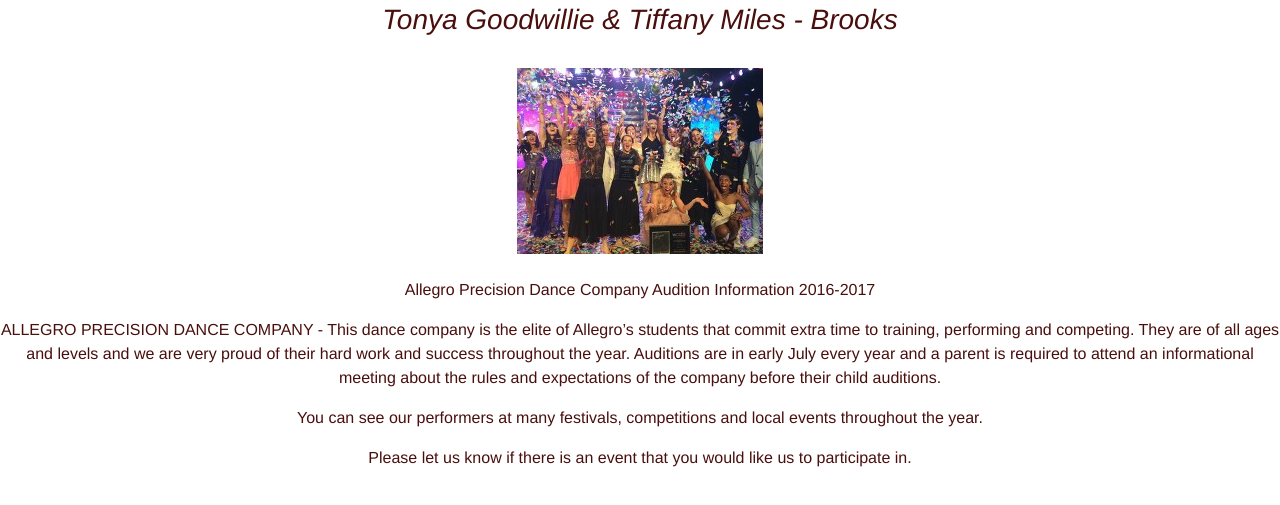
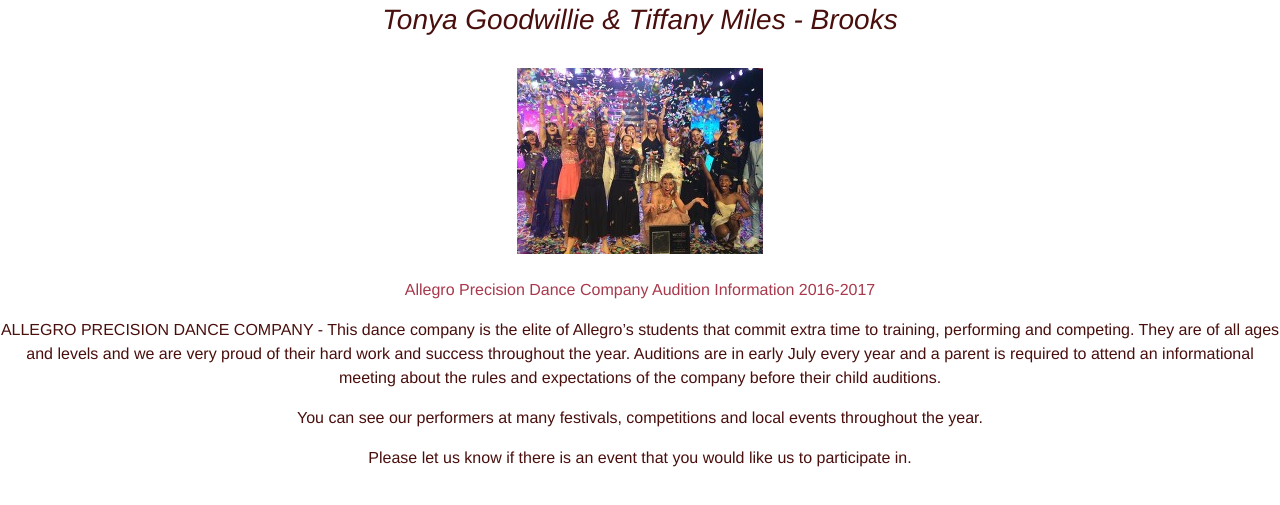
Before and after one commit to DeeBaker/allegrodance, a plain HTML site: page CompetitionTeams/PG.html in a window 1280 px wide. Shown: the part 145-650 px from the top of the page. Drawn offline with nearby package versions, Linux system fonts and the light colour scheme.

Commit message:
final link

```diff
--- a/CompetitionTeams/PG.html
+++ b/CompetitionTeams/PG.html
@@ -93,7 +93,7 @@
 <img class="image-responsive center-block" src="img/PGPage.jpg" alt="PG Celebrating" >
 <br>
 
-  <p class="maroon-Center-Text">Allegro Precision Dance Company Audition Information 2016-2017</p>
+  <p class="maroon-Center-Text"><a id="text-link"  href="Audition.html">Allegro Precision Dance Company Audition Information 2016-2017</a></p>
 <p class="maroon-Center-Text">ALLEGRO PRECISION DANCE COMPANY - This dance company is the elite of Allegro’s students that commit extra time to training, performing and competing.  They are of all ages and levels and we are very proud of their hard work and success throughout the year.  Auditions are in early July every year and a parent is required to attend an informational meeting about the rules and expectations of the company before their child auditions.</p>
 
 <p class="maroon-Center-Text">You can see our performers at many festivals, competitions and local events throughout the year.</p>
```
